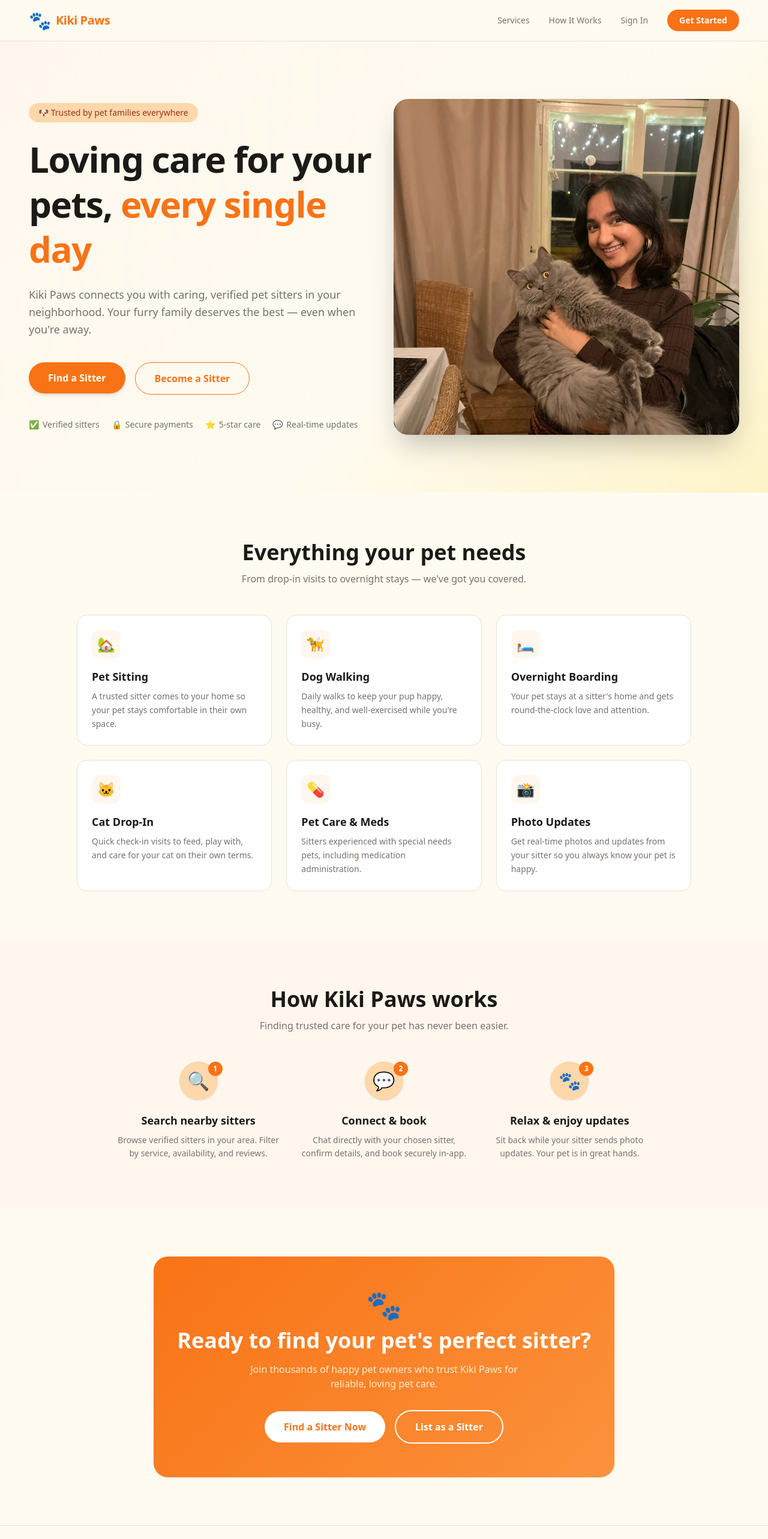
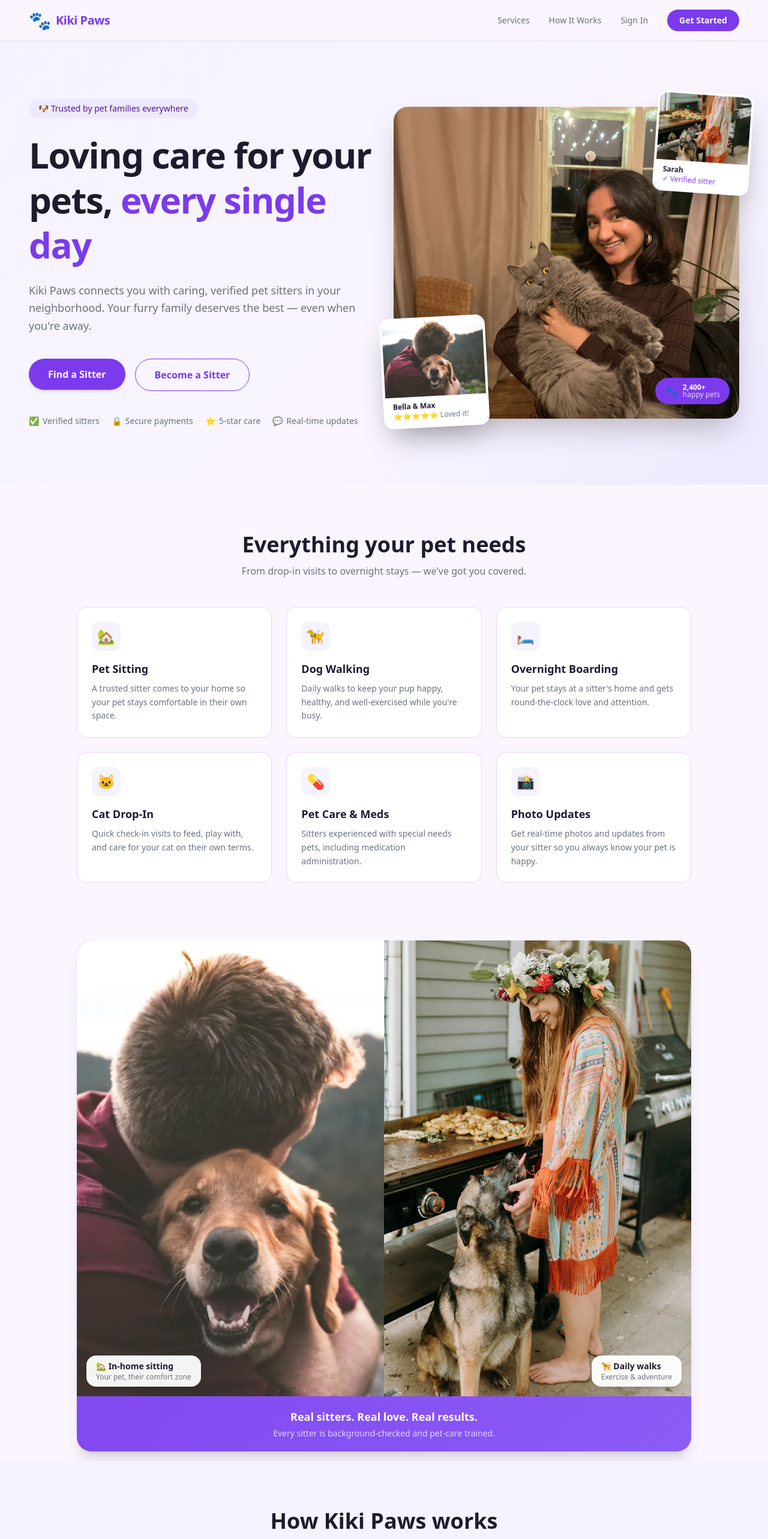
Before and after one commit to Sanjeewaniaryal/Kiki-Paws-final, a Next.js app: page / in a window 1280 px wide. Shown: the top 2566 px of the page at 60% size. Built offline with nearby package versions, Linux system fonts and the light colour scheme; no server answers.

Commit message:
redesign of the homepage

```diff
--- a/app/dashboard/bookings/page.tsx
+++ b/app/dashboard/bookings/page.tsx
@@ -67,7 +67,7 @@ export default function BookingsPage() {
     <div className="min-h-screen" style={{ background: 'var(--background)' }}>
       <nav
         className="flex items-center justify-between px-6 py-4 md:px-12"
-        style={{ borderBottom: '1px solid var(--border)', background: 'rgba(255,251,240,0.95)' }}
+        style={{ borderBottom: '1px solid var(--border)', background: 'rgba(250,245,255,0.95)' }}
       >
         <a href="/dashboard" className="flex items-center gap-2">
           <span className="text-2xl">🐾</span>
@@ -102,7 +102,7 @@ export default function BookingsPage() {
         ) : list.length === 0 ? (
           <div
             className="rounded-2xl p-12 text-center"
-            style={{ background: '#fff7ed', border: '1px dashed var(--border)' }}
+            style={{ background: '#f5f3ff', border: '1px dashed var(--border)' }}
           >
             <span className="text-4xl">🐾</span>
             <p className="mt-3 text-sm font-medium" style={{ color: 'var(--foreground)' }}>
--- a/app/dashboard/page.tsx
+++ b/app/dashboard/page.tsx
@@ -14,7 +14,7 @@ export default async function DashboardPage() {
         className="flex items-center justify-between px-6 py-4 md:px-12"
         style={{
           borderBottom: '1px solid var(--border)',
-          background: 'rgba(255,251,240,0.95)',
+          background: 'rgba(250,245,255,0.95)',
         }}
       >
         <a href="/" className="flex items-center gap-2">
@@ -56,7 +56,7 @@ export default async function DashboardPage() {
             ) : (
               <div
                 className="flex h-16 w-16 items-center justify-center rounded-full text-2xl"
-                style={{ background: '#fff7ed' }}
+                style={{ background: '#f5f3ff' }}
               >
                 🐾
               </div>
@@ -70,7 +70,7 @@ export default async function DashboardPage() {
               </p>
               <span
                 className="mt-1 inline-block rounded-full px-3 py-0.5 text-xs font-medium capitalize"
-                style={{ background: '#fff7ed', color: 'var(--primary)' }}
+                style={{ background: '#f5f3ff', color: 'var(--primary)' }}
               >
                 {user.role}
               </span>
--- a/app/dashboard/pets/page.tsx
+++ b/app/dashboard/pets/page.tsx
@@ -87,7 +87,7 @@ export default function PetsPage() {
       {/* Navbar */}
       <nav
         className="flex items-center justify-between px-6 py-4 md:px-12"
-        style={{ borderBottom: '1px solid var(--border)', background: 'rgba(255,251,240,0.95)' }}
+        style={{ borderBottom: '1px solid var(--border)', background: 'rgba(250,245,255,0.95)' }}
       >
         <a href="/dashboard" className="flex items-center gap-2">
           <span className="text-2xl">🐾</span>
@@ -119,7 +119,7 @@ export default function PetsPage() {
         ) : pets.length === 0 ? (
           <div
             className="rounded-2xl p-10 text-center"
-            style={{ background: '#fff7ed', border: '1px dashed var(--border)' }}
+            style={{ background: '#f5f3ff', border: '1px dashed var(--border)' }}
           >
             <span className="text-4xl">🐶</span>
             <p className="mt-3 text-sm font-medium" style={{ color: 'var(--foreground)' }}>No pets yet</p>
--- a/app/dashboard/profile/page.tsx
+++ b/app/dashboard/profile/page.tsx
@@ -12,7 +12,7 @@ export default async function ProfilePage() {
         className="flex items-center justify-between px-6 py-4 md:px-12"
         style={{
           borderBottom: '1px solid var(--border)',
-          background: 'rgba(255,251,240,0.95)',
+          background: 'rgba(250,245,255,0.95)',
         }}
       >
         <a href="/dashboard" className="flex items-center gap-2">
@@ -52,7 +52,7 @@ export default async function ProfilePage() {
             ) : (
               <div
                 className="flex h-14 w-14 items-center justify-center rounded-full text-xl"
-                style={{ background: '#fff7ed' }}
+                style={{ background: '#f5f3ff' }}
               >
                 🐾
               </div>
--- a/app/globals.css
+++ b/app/globals.css
@@ -1,15 +1,15 @@
 @import "tailwindcss";
 
 :root {
-  --background: #fffbf0;
-  --foreground: #1c1917;
-  --primary: #f97316;
-  --primary-hover: #ea6c0a;
-  --primary-light: #fed7aa;
-  --accent: #fbbf24;
-  --muted: #78716c;
+  --background: #faf5ff;
+  --foreground: #1e1b2e;
+  --primary: #7c3aed;
+  --primary-hover: #6d28d9;
+  --primary-light: #ede9fe;
+  --accent: #a78bfa;
+  --muted: #6b7280;
   --card-bg: #ffffff;
-  --border: #e7e0d8;
+  --border: #e9d5ff;
 }
 
 @theme inline {
@@ -41,3 +41,21 @@ body {
 html {
   scroll-behavior: smooth;
 }
+
+@keyframes float {
+  0%, 100% { transform: translateY(0px) rotate(-3deg); }
+  50% { transform: translateY(-10px) rotate(-3deg); }
+}
+
+@keyframes float2 {
+  0%, 100% { transform: translateY(0px) rotate(4deg); }
+  50% { transform: translateY(-12px) rotate(4deg); }
+}
+
+.animate-float {
+  animation: float 4s ease-in-out infinite;
+}
+
+.animate-float2 {
+  animation: float2 5s ease-in-out infinite;
+}
--- a/app/login/[[...sign-in]]/page.tsx
+++ b/app/login/[[...sign-in]]/page.tsx
@@ -5,7 +5,7 @@ export default function LoginPage() {
     <div
       className="flex min-h-screen items-center justify-center px-4 py-12"
       style={{
-        background: "linear-gradient(135deg, #fff7ed 0%, #fffbf0 50%, #fef3c7 100%)",
+        background: "linear-gradient(135deg, #f5f3ff 0%, #faf5ff 50%, #ede9fe 100%)",
       }}
     >
       <div className="flex flex-col items-center gap-6">
--- a/app/onboarding/OnboardingForm.tsx
+++ b/app/onboarding/OnboardingForm.tsx
@@ -82,7 +82,7 @@ export default function OnboardingForm({ firstName }: { firstName: string }) {
               onClick={() => setRole(option.value as 'owner' | 'sitter' | 'both')}
               className="flex w-full items-center gap-4 rounded-2xl p-5 text-left transition-all"
               style={{
-                background: role === option.value ? '#fff7ed' : '#ffffff',
+                background: role === option.value ? '#f5f3ff' : '#ffffff',
                 border: `2px solid ${role === option.value ? 'var(--primary)' : 'var(--border)'}`,
               }}
             >
--- a/app/onboarding/page.tsx
+++ b/app/onboarding/page.tsx
@@ -11,7 +11,7 @@ export default async function OnboardingPage() {
     <div
       className="min-h-screen"
       style={{
-        background: 'linear-gradient(135deg, #fff7ed 0%, #fffbf0 50%, #fef3c7 100%)',
+        background: 'linear-gradient(135deg, #f5f3ff 0%, #faf5ff 50%, #ede9fe 100%)',
       }}
     >
       <OnboardingForm firstName={user.firstName} />
--- a/app/page.tsx
+++ b/app/page.tsx
@@ -11,7 +11,7 @@ export default async function Home() {
       <nav
         className="sticky top-0 z-50 flex items-center justify-between px-6 py-4 md:px-12"
         style={{
-          background: "rgba(255,251,240,0.92)",
+          background: "rgba(250,245,255,0.92)",
           backdropFilter: "blur(12px)",
           borderBottom: "1px solid var(--border)",
         }}
@@ -29,14 +29,14 @@ export default async function Home() {
           <a
             href="#services"
             style={{ color: "var(--muted)" }}
-            className="transition-colors hover:text-orange-500"
+            className="transition-colors hover:text-violet-600"
           >
             Services
           </a>
           <a
             href="#how-it-works"
             style={{ color: "var(--muted)" }}
-            className="transition-colors hover:text-orange-500"
+            className="transition-colors hover:text-violet-600"
           >
             How It Works
           </a>
@@ -45,7 +45,7 @@ export default async function Home() {
               <a
                 href="/dashboard"
                 style={{ color: 'var(--muted)' }}
-                className="transition-colors hover:text-orange-500"
+                className="transition-colors hover:text-violet-600"
               >
                 Dashboard
               </a>
@@ -56,7 +56,7 @@ export default async function Home() {
               <a
                 href="/login"
                 style={{ color: 'var(--muted)' }}
-                className="transition-colors hover:text-orange-500"
+                className="transition-colors hover:text-violet-600"
               >
                 Sign In
               </a>
@@ -93,7 +93,7 @@ export default async function Home() {
       {/* Hero Section */}
       <section
         className="relative overflow-hidden"
-        style={{ background: "linear-gradient(135deg, #fff7ed 0%, #fffbf0 60%, #fef3c7 100%)" }}
+        style={{ background: "linear-gradient(135deg, #f5f3ff 0%, #faf5ff 60%, #ede9fe 100%)" }}
       >
         <div className="mx-auto flex max-w-7xl flex-col items-center gap-12 px-6 py-16 md:flex-row md:gap-8 md:px-12 md:py-24">
 
@@ -101,7 +101,7 @@ export default async function Home() {
           <div className="flex-1 text-center md:text-left">
             <span
               className="mb-6 inline-flex items-center gap-2 rounded-full px-4 py-1.5 text-sm font-medium"
-              style={{ background: "var(--primary-light)", color: "#9a3412" }}
+              style={{ background: "var(--primary-light)", color: "#4c1d95" }}
             >
               🐶 Trusted by pet families everywhere
             </span>
@@ -133,7 +133,7 @@ export default async function Home() {
               </a>
               <a
                 href="/signup"
-                className="w-full rounded-full border px-8 py-3.5 text-base font-semibold transition-all hover:bg-orange-50 sm:w-auto"
+                className="w-full rounded-full border px-8 py-3.5 text-base font-semibold transition-all hover:bg-violet-50 sm:w-auto"
                 style={{ borderColor: "var(--primary)", color: "var(--primary)" }}
               >
                 Become a Sitter
@@ -152,14 +152,56 @@ export default async function Home() {
             </div>
           </div>
 
-          {/* Right — hero image */}
-          <div className="flex-1 w-full max-w-lg md:max-w-none">
+          {/* Right — photo collage */}
+          <div className="relative flex-1 w-full max-w-lg md:max-w-none" style={{ minHeight: '460px' }}>
+            {/* Main image */}
             <img
               src="/photos/Hero.jpeg"
               alt="Happy pet with sitter"
               className="w-full rounded-3xl object-cover shadow-2xl"
-              style={{ maxHeight: '560px' }}
+              style={{ maxHeight: '520px' }}
             />
+            {/* Floating card — bottom left */}
+            <div
+              className="animate-float absolute -bottom-6 -left-5 w-44 overflow-hidden rounded-2xl shadow-2xl"
+              style={{ border: '4px solid white' }}
+            >
+              <img
+                src="/photos/petsitter2.jpeg"
+                alt="Pet sitter with dog"
+                className="h-32 w-full object-cover"
+              />
+              <div className="px-3 py-2" style={{ background: '#ffffff' }}>
+                <p className="text-xs font-semibold" style={{ color: 'var(--foreground)' }}>Bella & Max</p>
+                <p className="text-xs" style={{ color: 'var(--muted)' }}>⭐⭐⭐⭐⭐ Loved it!</p>
+              </div>
+            </div>
+            {/* Floating card — top right */}
+            <div
+              className="animate-float2 absolute -right-5 -top-5 w-40 overflow-hidden rounded-2xl shadow-2xl"
+              style={{ border: '4px solid white' }}
+            >
+              <img
+                src="/photos/petsitter3.jpeg"
+                alt="Sitter caring for pet"
+                className="h-28 w-full object-cover"
+              />
+              <div className="px-3 py-2" style={{ background: '#ffffff' }}>
+                <p className="text-xs font-semibold" style={{ color: 'var(--foreground)' }}>Sarah</p>
+                <p className="text-xs" style={{ color: 'var(--primary)' }}>✓ Verified sitter</p>
+              </div>
+            </div>
+            {/* Happy pets badge */}
+            <div
+              className="absolute bottom-6 right-4 flex items-center gap-2 rounded-full px-4 py-2 shadow-lg"
+              style={{ background: 'var(--primary)', color: 'white' }}
+            >
+              <span className="text-lg">🐾</span>
+              <div>
+                <p className="text-xs font-bold leading-none">2,400+</p>
+                <p className="text-xs leading-none opacity-80">happy pets</p>
+              </div>
+            </div>
           </div>
 
         </div>
@@ -223,7 +265,7 @@ export default async function Home() {
               >
                 <div
                   className="mb-4 flex h-12 w-12 items-center justify-center rounded-xl text-2xl"
-                  style={{ background: "#fff7ed" }}
+                  style={{ background: "#f5f3ff" }}
                 >
                   {service.emoji}
                 </div>
@@ -242,11 +284,62 @@ export default async function Home() {
         </div>
       </section>
 
+      {/* Sitters in Action */}
+      <section className="px-6 pb-4 pt-4 md:px-12">
+        <div className="mx-auto max-w-5xl">
+          <div className="overflow-hidden rounded-3xl shadow-xl" style={{ background: 'linear-gradient(135deg, var(--primary) 0%, #8b5cf6 100%)' }}>
+            <div className="flex flex-col md:flex-row">
+              {/* Left image */}
+              <div className="relative md:w-1/2">
+                <img
+                  src="/photos/petsitter2.jpeg"
+                  alt="Sitter with pet"
+                  className="h-72 w-full object-cover md:h-full"
+                  style={{ minHeight: '300px' }}
+                />
+                <div
+                  className="absolute bottom-4 left-4 rounded-2xl px-4 py-2 shadow-md"
+                  style={{ background: 'rgba(255,255,255,0.95)' }}
+                >
+                  <p className="text-sm font-bold" style={{ color: 'var(--foreground)' }}>🏡 In-home sitting</p>
+                  <p className="text-xs" style={{ color: 'var(--muted)' }}>Your pet, their comfort zone</p>
+                </div>
+              </div>
+              {/* Right image */}
+              <div className="relative md:w-1/2">
+                <img
+                  src="/photos/petsitter3.jpeg"
+                  alt="Happy pet and sitter"
+                  className="h-72 w-full object-cover md:h-full"
+                  style={{ minHeight: '300px' }}
+                />
+                <div
+                  className="absolute bottom-4 right-4 rounded-2xl px-4 py-2 shadow-md"
+                  style={{ background: 'rgba(255,255,255,0.95)' }}
+                >
+                  <p className="text-sm font-bold" style={{ color: 'var(--foreground)' }}>🦮 Daily walks</p>
+                  <p className="text-xs" style={{ color: 'var(--muted)' }}>Exercise & adventure</p>
+                </div>
+              </div>
+            </div>
+            {/* Caption bar */}
+            <div className="px-8 py-5 text-center">
+              <p className="text-lg font-semibold text-white">
+                Real sitters. Real love. Real results.
+              </p>
+              <p className="mt-1 text-sm text-violet-200">
+                Every sitter is background-checked and pet-care trained.
+              </p>
+            </div>
+          </div>
+        </div>
+      </section>
+
       {/* How It Works */}
       <section
         id="how-it-works"
         className="px-6 py-20 md:px-12"
-        style={{ background: "#fff7ed" }}
+        style={{ background: "#f5f3ff" }}
       >
         <div className="mx-auto max-w-4xl">
           <div className="mb-12 text-center">
@@ -316,21 +409,21 @@ export default async function Home() {
           className="mx-auto max-w-3xl rounded-3xl px-8 py-14 text-center shadow-sm"
           style={{
             background:
-              "linear-gradient(135deg, var(--primary) 0%, #fb923c 100%)",
+              "linear-gradient(135deg, var(--primary) 0%, #8b5cf6 100%)",
           }}
         >
           <span className="mb-4 block text-5xl">🐾</span>
           <h2 className="mb-4 text-3xl font-bold text-white md:text-4xl">
             Ready to find your pet&apos;s perfect sitter?
           </h2>
-          <p className="mx-auto mb-8 max-w-md text-base text-orange-100">
+          <p className="mx-auto mb-8 max-w-md text-base text-violet-100">
             Join thousands of happy pet owners who trust Kiki Paws for reliable,
             loving pet care.
           </p>
           <div className="flex flex-col items-center justify-center gap-4 sm:flex-row">
             <a
               href={isSignedIn ? "/sitters" : "/signup"}
-              className="w-full rounded-full bg-white px-8 py-3.5 text-base font-semibold transition-all hover:bg-orange-50 sm:w-auto"
+              className="w-full rounded-full bg-white px-8 py-3.5 text-base font-semibold transition-all hover:bg-violet-50 sm:w-auto"
               style={{ color: "var(--primary)" }}
             >
               Find a Sitter Now
@@ -368,13 +461,13 @@ export default async function Home() {
             everywhere.
           </p>
           <div className="flex gap-6 text-sm">
-            <a href="#" className="transition-colors hover:text-orange-500">
+            <a href="#" className="transition-colors hover:text-violet-600">
               Privacy
             </a>
-            <a href="#" className="transition-colors hover:text-orange-500">
+            <a href="#" className="transition-colors hover:text-violet-600">
               Terms
             </a>
-            <a href="#" className="transition-colors hover:text-orange-500">
+            <a href="#" className="transition-colors hover:text-violet-600">
               Contact
             </a>
           </div>
--- a/app/signup/[[...sign-up]]/page.tsx
+++ b/app/signup/[[...sign-up]]/page.tsx
@@ -5,7 +5,7 @@ export default function SignUpPage() {
     <div
       className="flex min-h-screen items-center justify-center px-4 py-12"
       style={{
-        background: 'linear-gradient(135deg, #fff7ed 0%, #fffbf0 50%, #fef3c7 100%)',
+        background: 'linear-gradient(135deg, #f5f3ff 0%, #faf5ff 50%, #ede9fe 100%)',
       }}
     >
       <div className="flex flex-col items-center gap-6">
--- a/app/sitters/BookingModal.tsx
+++ b/app/sitters/BookingModal.tsx
@@ -185,7 +185,7 @@ export default function BookingModal({ sitter, onClose }: Props) {
                 {form.startDate && form.endDate && (
                   <div
                     className="rounded-xl p-4 text-sm"
-                    style={{ background: '#fff7ed', color: 'var(--foreground)' }}
+                    style={{ background: '#f5f3ff', color: 'var(--foreground)' }}
                   >
                     <span style={{ color: 'var(--muted)' }}>Estimated total ({days} day{days > 1 ? 's' : ''}): </span>
                     <span className="font-bold">${estimate}</span>
```
Also changed, not shown: app/sitters/page.tsx (+4 -4 lines), public/photos/petsitter2.jpeg (renamed from public/photos/petsitter2.avif), public/photos/petsitter3.jpeg (renamed from public/photos/petsitter3.jpg).
